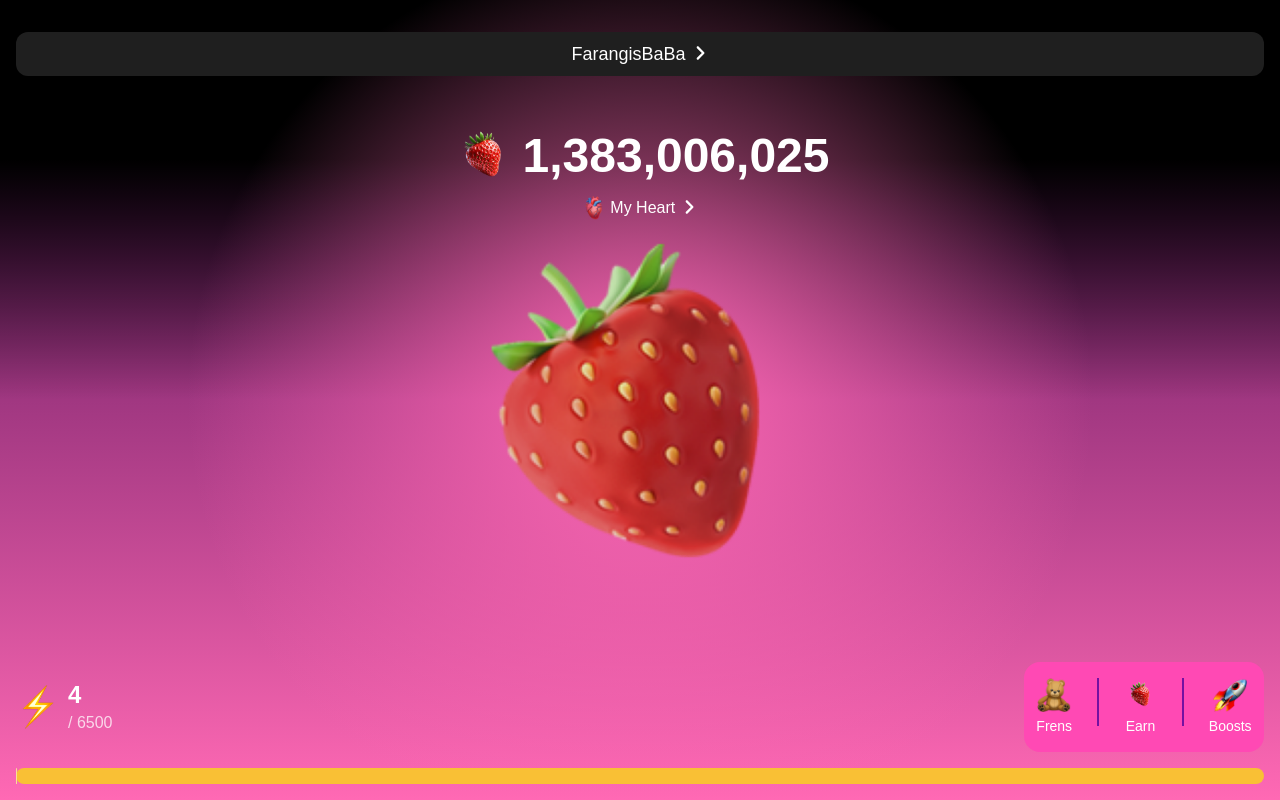
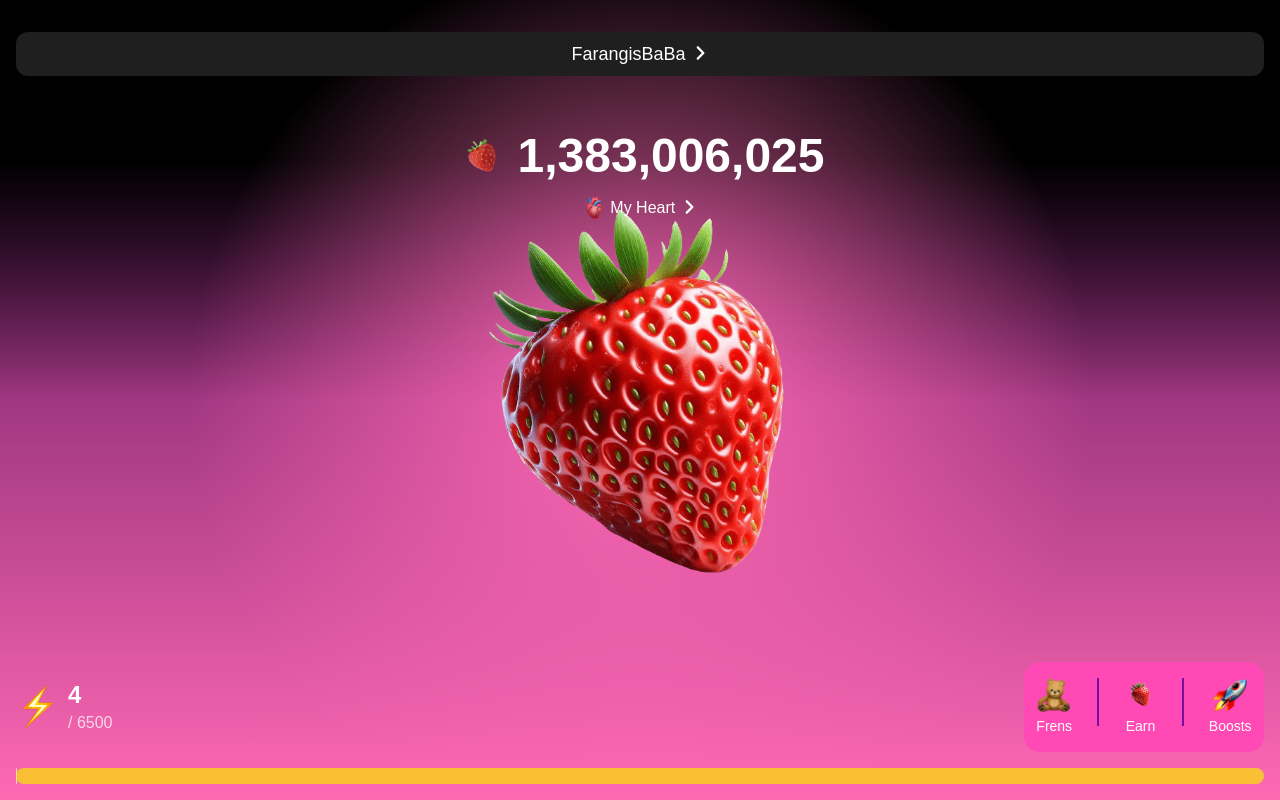
Before and after one commit to xematin/FarangisCoin, a React (Vite) app: page / in a window 1280 px wide. Built offline with nearby package versions, Linux system fonts and the light colour scheme.

Commit message:
Update App.tsx

```diff
--- a/src/App.tsx
+++ b/src/App.tsx
@@ -53,7 +53,7 @@ const App = () => {
             </div>
           </div>
           <div className="mt-12 text-5xl font-bold flex items-center">
-            <img src={coin} width={64} height={64} />
+            <img src={notcoin} width={54} height={64} />
             <span className="ml-2">{points.toLocaleString()}</span>
           </div>
           <div className="text-base mt-2 flex items-center">
@@ -101,7 +101,7 @@ const App = () => {
 
         <div className="flex-grow flex items-center justify-center">
           <div className="relative mt-4" onClick={handleClick}>
-            <img src={notcoin} width={520} height={520} alt="notcoin" />
+            <img src={coin} width={520} height={520} alt="notcoin" />
             {clicks.map((click) => (
               <div
                 key={click.id}
```
